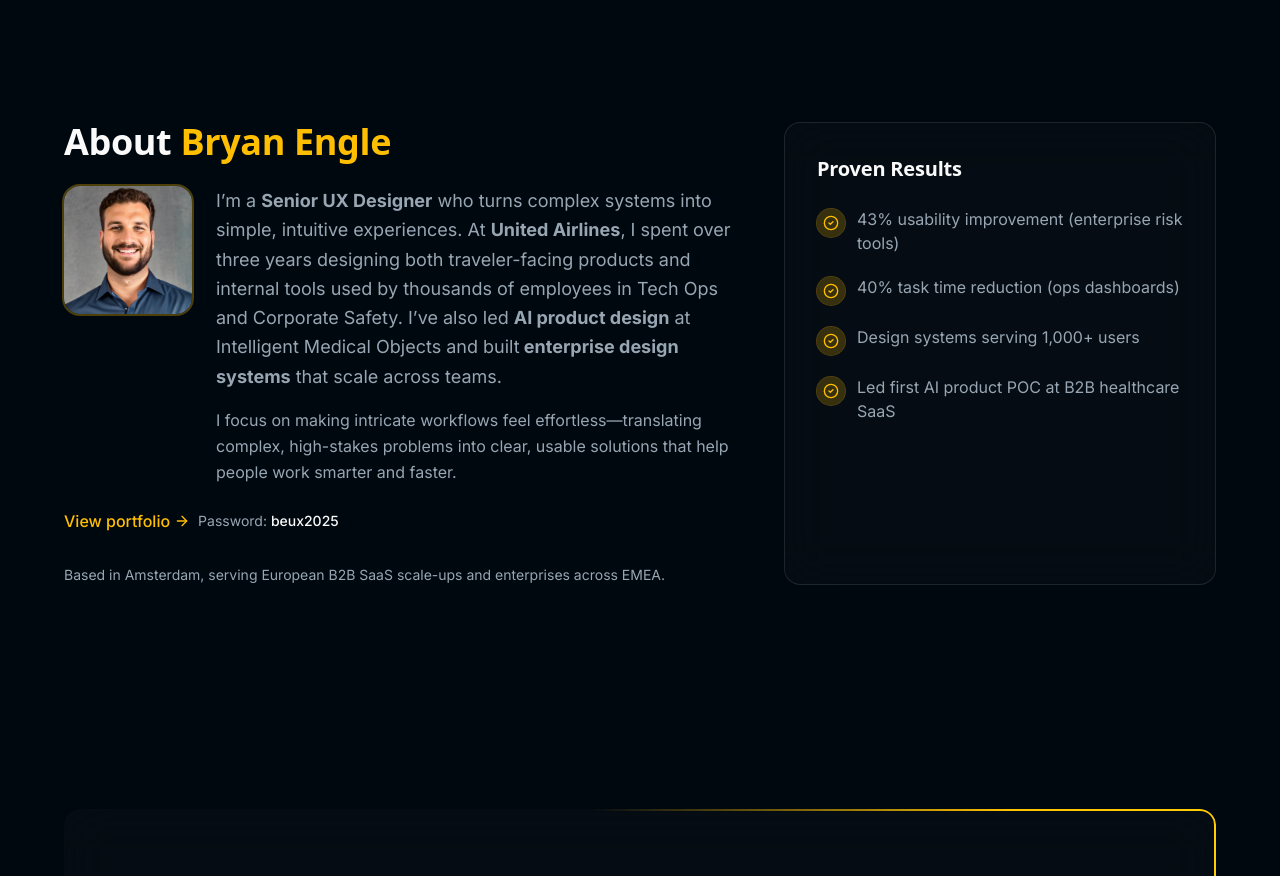
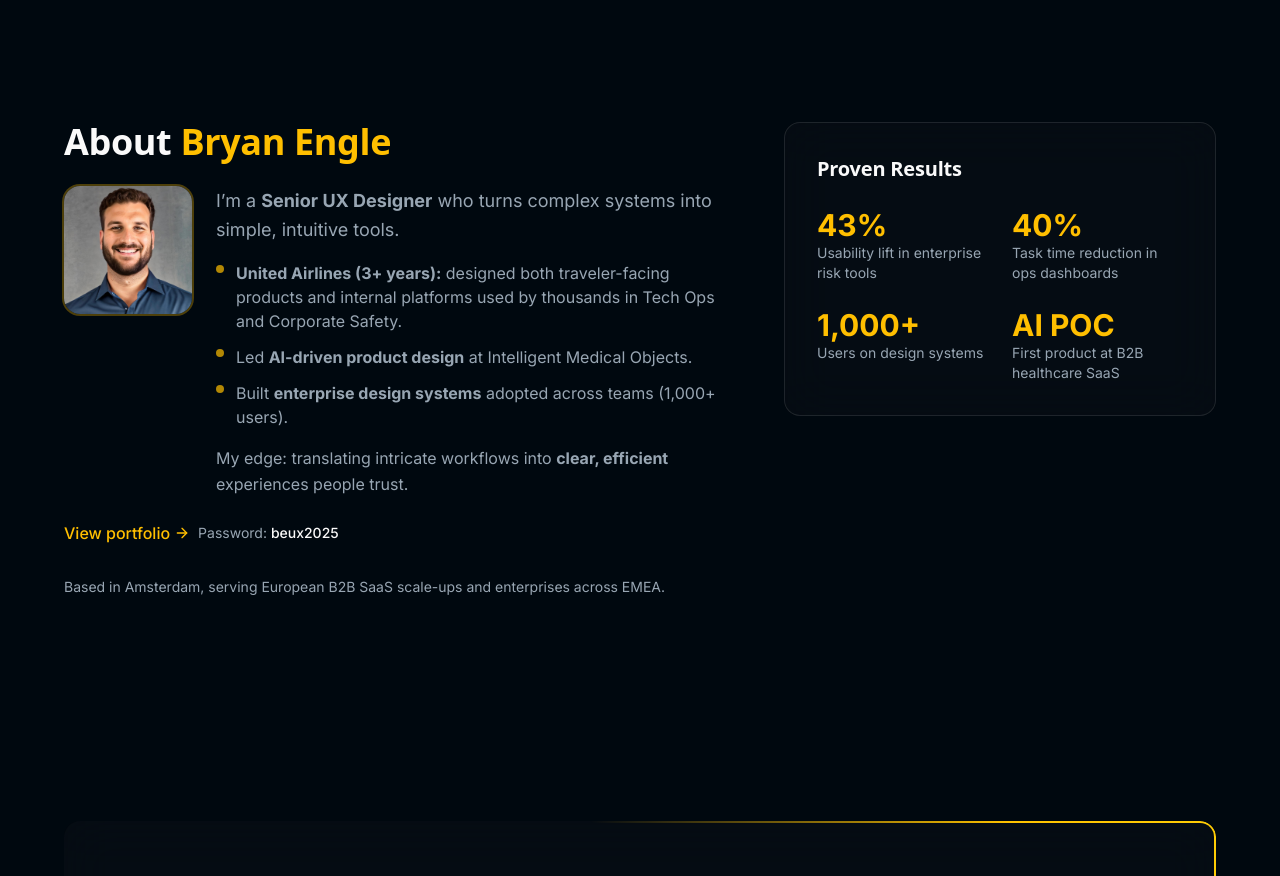
Before and after one commit to bry-the-guy/uxaudit, a Next.js app: page / in a window 1280 px wide. Shown: the part 3540-4416 px from the top of the page. Built offline with nearby package versions, Linux system fonts and the light colour scheme; a web font is replaced by a local one.

Commit message:
Update page.tsx

```diff
--- a/app/page.tsx
+++ b/app/page.tsx
@@ -493,7 +493,8 @@ const fadeUp = {
 
       {/* ABOUT */}
 <SectionContainer id="about" className="py-16 sm:py-24">
-  <div className="grid gap-12 md:grid-cols-5">
+  <div className="grid gap-12 md:grid-cols-5 md:items-start">
+    {/* LEFT: Intro */}
     <motion.div {...fadeUp} className="md:col-span-3 space-y-6">
       <h2 className="text-3xl sm:text-4xl font-bold">
         About <span className="text-primary">Bryan Engle</span>
@@ -509,23 +510,41 @@ const fadeUp = {
           />
         </div>
 
-        <div className="space-y-4 flex-1">
+        {/* Copy — tighter + more scannable */}
+        <div className="space-y-4 flex-1 max-w-prose">
           <p className="text-muted-foreground text-lg leading-relaxed">
-            I’m a <strong>Senior UX Designer</strong> who turns complex systems into simple, intuitive experiences.
-            At <strong>United Airlines</strong>, I spent over three years designing both traveler-facing products and internal
-            tools used by thousands of employees in Tech Ops and Corporate Safety.
-            I’ve also led <strong>AI product design</strong> at Intelligent Medical Objects and built
-            <strong> enterprise design systems</strong> that scale across teams.
+            I’m a <strong>Senior UX Designer</strong> who turns complex systems into simple, intuitive tools.
           </p>
 
+          <ul className="space-y-3">
+            <li className="flex gap-3">
+              <div className="mt-1 h-2 w-2 rounded-full bg-primary/70 flex-shrink-0" />
+              <span className="text-muted-foreground">
+                <strong>United Airlines (3+ years):</strong> designed both traveler-facing products and internal platforms used by thousands in Tech Ops and Corporate Safety.
+              </span>
+            </li>
+            <li className="flex gap-3">
+              <div className="mt-1 h-2 w-2 rounded-full bg-primary/70 flex-shrink-0" />
+              <span className="text-muted-foreground">
+                Led <strong>AI-driven product design</strong> at Intelligent Medical Objects.
+              </span>
+            </li>
+            <li className="flex gap-3">
+              <div className="mt-1 h-2 w-2 rounded-full bg-primary/70 flex-shrink-0" />
+              <span className="text-muted-foreground">
+                Built <strong>enterprise design systems</strong> adopted across teams (1,000+ users).
+              </span>
+            </li>
+          </ul>
+
           <p className="text-muted-foreground leading-relaxed">
-            I focus on making intricate workflows feel effortless—translating complex, high-stakes problems
-            into clear, usable solutions that help people work smarter and faster.
+            My edge: translating intricate workflows into <strong>clear, efficient</strong> experiences people trust.
           </p>
         </div>
       </div>
 
-      <div className="flex flex-wrap items-center gap-2">
+      {/* Link + password, stays inline but wraps nicely on tiny screens */}
+      <div className="flex items-center gap-2 flex-wrap">
         <a
           href="https://bryanengle.me"
           target="_blank"
@@ -545,6 +564,7 @@ const fadeUp = {
       </p>
     </motion.div>
 
+    {/* RIGHT: Results as stat tiles */}
     <motion.div
       {...fadeUp}
       transition={{ ...fadeUp.transition, delay: 0.1 }}
@@ -552,32 +572,25 @@ const fadeUp = {
     >
       <GlassCard className="p-8 h-full">
         <h4 className="text-xl font-semibold mb-6">Proven Results</h4>
-        <ul className="space-y-5">
-          <li className="flex items-start gap-3">
-            <div className="rounded-full bg-primary/20 p-1.5 mt-0.5 ring-1 ring-primary/30 flex-shrink-0">
-              <CheckCircle2 className="h-4 w-4 text-primary" />
-            </div>
-            <span className="text-muted-foreground">43% usability improvement (enterprise risk tools)</span>
-          </li>
-          <li className="flex items-start gap-3">
-            <div className="rounded-full bg-primary/20 p-1.5 mt-0.5 ring-1 ring-primary/30 flex-shrink-0">
-              <CheckCircle2 className="h-4 w-4 text-primary" />
-            </div>
-            <span className="text-muted-foreground">40% task time reduction (ops dashboards)</span>
-          </li>
-          <li className="flex items-start gap-3">
-            <div className="rounded-full bg-primary/20 p-1.5 mt-0.5 ring-1 ring-primary/30 flex-shrink-0">
-              <CheckCircle2 className="h-4 w-4 text-primary" />
-            </div>
-            <span className="text-muted-foreground">Design systems serving 1,000+ users</span>
-          </li>
-          <li className="flex items-start gap-3">
-            <div className="rounded-full bg-primary/20 p-1.5 mt-0.5 ring-1 ring-primary/30 flex-shrink-0">
-              <CheckCircle2 className="h-4 w-4 text-primary" />
-            </div>
-            <span className="text-muted-foreground">Led first AI product POC at B2B healthcare SaaS</span>
-          </li>
-        </ul>
+
+        <div className="grid grid-cols-2 gap-6">
+          <div>
+            <div className="text-3xl font-bold text-primary">43%</div>
+            <div className="text-sm text-muted-foreground">Usability lift in enterprise risk tools</div>
+          </div>
+          <div>
+            <div className="text-3xl font-bold text-primary">40%</div>
+            <div className="text-sm text-muted-foreground">Task time reduction in ops dashboards</div>
+          </div>
+          <div>
+            <div className="text-3xl font-bold text-primary">1,000+</div>
+            <div className="text-sm text-muted-foreground">Users on design systems</div>
+          </div>
+          <div>
+            <div className="text-3xl font-bold text-primary">AI POC</div>
+            <div className="text-sm text-muted-foreground">First product at B2B healthcare SaaS</div>
+          </div>
+        </div>
       </GlassCard>
     </motion.div>
   </div>
```
